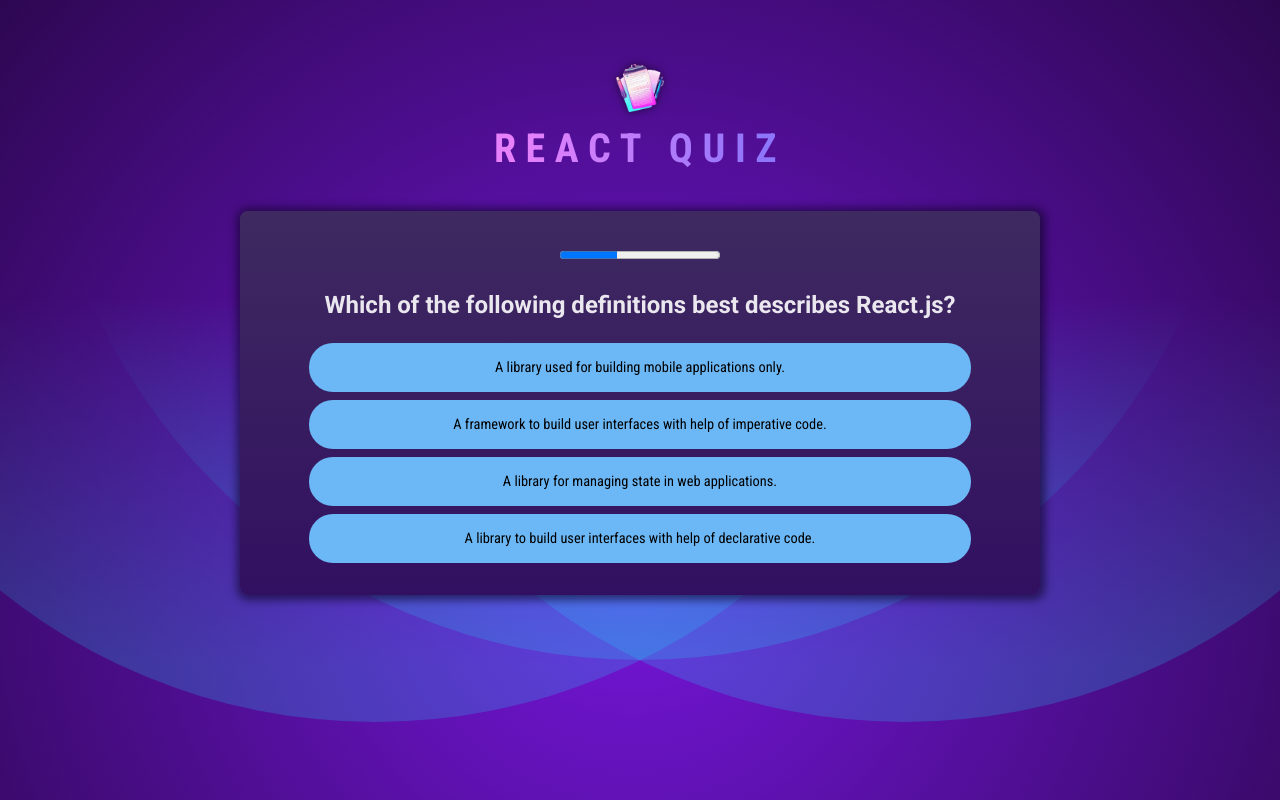
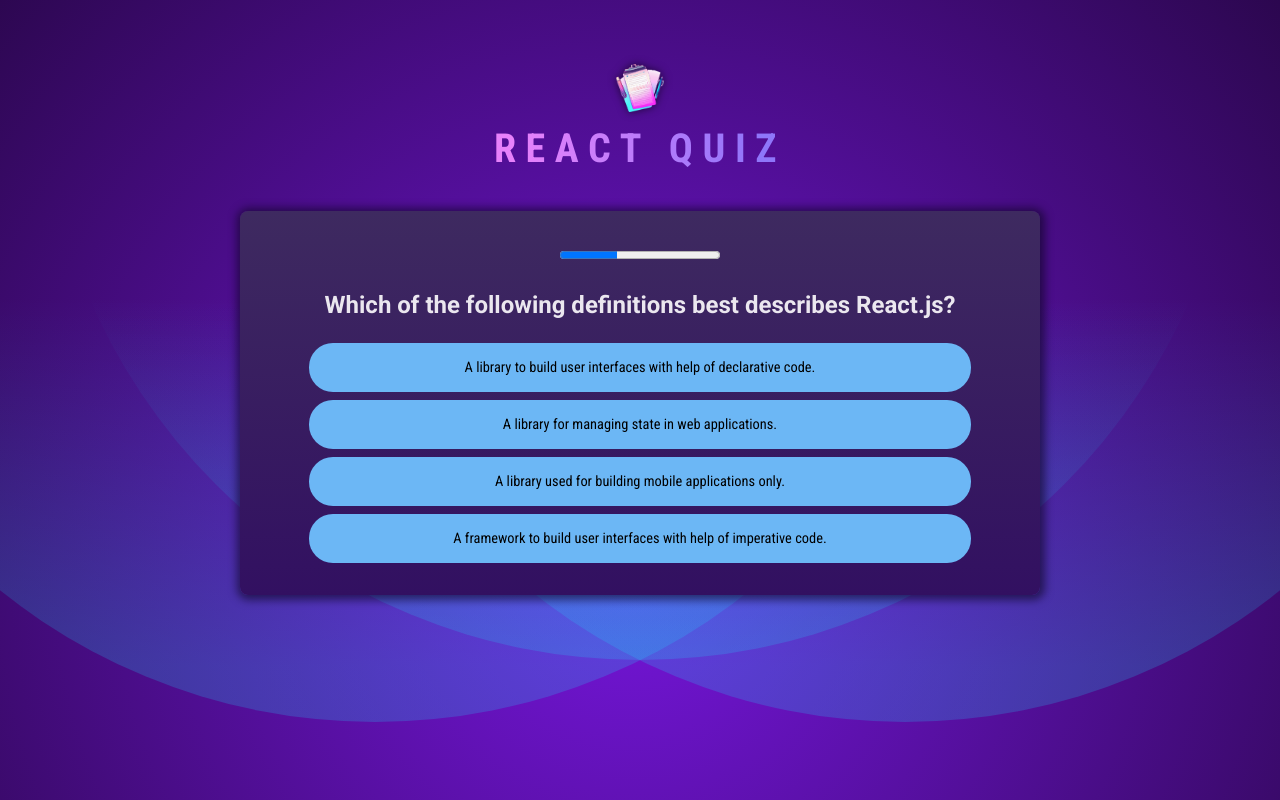
Before and after one commit to abhilashlegend/react-quiz, a React (Vite) app: page / in a window 1280 px wide. Built offline with nearby package versions, Linux system fonts and the light colour scheme.

Commit message:
Fixed issues and bugs

```diff
--- a/src/components/Progressbar.jsx
+++ b/src/components/Progressbar.jsx
@@ -5,9 +5,13 @@
     const [progress, setProgress] = useState(0);
 
     useEffect(() => {
-         setTimeout(() => {
+         const tmr = setTimeout(() => {
             onTimeout();
         }, timer);
+
+        return () => {
+            clearTimeout(tmr);
+        }
     }, [timer, onTimeout]);
 
 
@@ -15,10 +19,6 @@
 
         const interval = setInterval(() => {
             setProgress(prev => {
-                if (prev >= timer) {
-                    clearInterval(interval);
-                    return prev;
-                }
                 return prev + 100;
             });
         }, 100);
--- a/src/components/Quiz.jsx
+++ b/src/components/Quiz.jsx
@@ -1,15 +1,27 @@
-import { useState, useCallback } from "react";
+import { useState, useCallback, useMemo } from "react";
 import questions from "../questions";
 import TropyLogo from "../assets/quiz-complete.png";
 import Progressbar from "./Progressbar";
 
 export default function Quiz() {
-
-
     const [userAnswers, setUserAnswers] = useState([]);
 
+    const handleAnswerSelection = useCallback((answer) => {
+        setUserAnswers(prevAnswers => [...prevAnswers, answer]);
+    }, []);
 
+    const skipQuestion = useCallback(() => {
+        handleAnswerSelection(null);
+    }, [handleAnswerSelection]);
+
+    const activeQuestionIndex = userAnswers.length;
     const isQuizFinished = userAnswers.length === questions.length;
+
+    const shuffledAnswers = useMemo(() => {
+        if (isQuizFinished) return [];
+        const answers = [...questions[activeQuestionIndex].answers];
+        return answers.sort(() => Math.random() - 0.5);
+    }, [activeQuestionIndex, isQuizFinished]);
 
     if (isQuizFinished) {
         return (
@@ -17,26 +29,12 @@
                 <img src={TropyLogo} alt="Quiz Completed" />
                 <h2>Quiz Completed!</h2>
             </div>
-        )
-    }
-
-     const activeQuestionIndex = userAnswers.length;
-    const shuffledAnswers = [...questions[activeQuestionIndex].answers];
-        shuffledAnswers.sort(() => Math.random() - 0.5);
-
-    const skipQuestion = useCallback(() => {
-        handleAnswerSelection(null)
-    }, [handleAnswerSelection]);
-
-    function handleAnswerSelection(answer) {
-        setUserAnswers(prevAnswers => {
-            return [...prevAnswers, answer];
-        });
+        );
     }
 
     return (
         <div id="quiz">
-            <Progressbar timer={15000} onTimeout={skipQuestion} />
+            <Progressbar key={activeQuestionIndex} timer={15000} onTimeout={skipQuestion} />
             <h2 id="question"> { questions[activeQuestionIndex].text} </h2>
             <ul id="answers">
                 {shuffledAnswers.map((answer, index) => (
```
